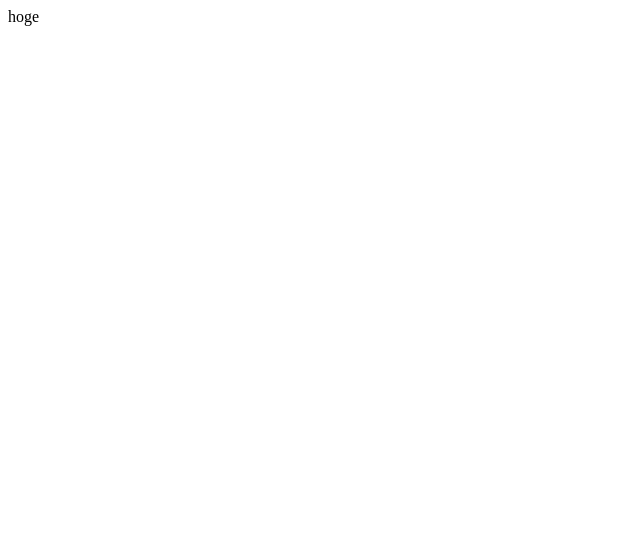
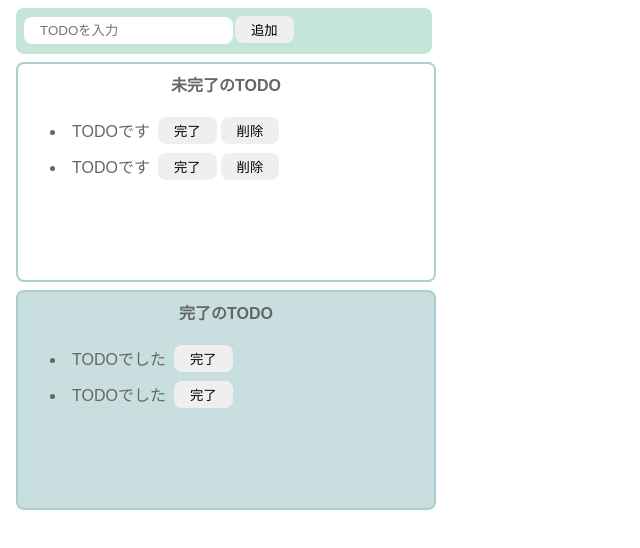
Before and after one commit to kai1277/todo_react, a React (Vite) app: page / in a window 1280 px wide. Shown: the top 548 px of the page, without its empty margins (0-640 px from the left). Built offline with nearby package versions, Linux system fonts and the light colour scheme.

Commit message:
cssを当てた

```diff
--- a/src/Todo.jsx
+++ b/src/Todo.jsx
@@ -1,6 +1,48 @@
-import { ColorfulMessage } from "./components/ColorfulMessage";
-import { useState, useEffect } from "react";
+import "./styles.css";
 
 export const Todo = () => {
-  return <div>hoge</div>;
+  return (
+    <div>
+      <div className="input-area">
+        <input placeholder="TODOを入力" />
+        <button>追加</button>
+      </div>
+      <div className="incomplete-area">
+        <p className="title">未完了のTODO</p>
+        <ul>
+          <li>
+            <div className="list-row">
+              <p className="todo-item">TODOです</p>
+              <button>完了</button>
+              <button>削除</button>
+            </div>
+          </li>
+          <li>
+            <div className="list-row">
+              <p className="todo-item">TODOです</p>
+              <button>完了</button>
+              <button>削除</button>
+            </div>
+          </li>
+        </ul>
+      </div>
+      <div className="complete-area">
+        <p className="title">完了のTODO</p>
+        <ul>
+          <li>
+            <div className="list-row">
+              <p className="todo-item">TODOでした</p>
+              <button>完了</button>
+            </div>
+          </li>
+          <li>
+            <div className="list-row">
+              <p className="todo-item">TODOでした</p>
+              <button>完了</button>
+            </div>
+          </li>
+        </ul>
+      </div>
+    </div>
+  );
 };
--- /dev/null
+++ b/src/styles.css
@@ -0,0 +1,66 @@
+body {
+  font-family: sans-serif;
+  color: #666;
+}
+
+input {
+  border-radius: 8px;
+  border: none;
+  padding: 6px 16px;
+}
+
+button {
+  border-radius: 8px;
+  border: none;
+  padding: 4px 16px;
+  margin: 0px 2px;
+}
+
+button:hover {
+  background-color: #79a8a9;
+  color: #fff;
+  cursor: pointer;
+}
+
+.input-area {
+  background-color: #c6e5d9;
+  width: 400px;
+  height: 30px;
+  padding: 8px;
+  margin: 8px;
+  border-radius: 8px;
+}
+
+.incomplete-area {
+  border: 2px solid #aacfd0;
+  width: 400px;
+  min-height: 200px;
+  padding: 8px;
+  margin: 8px;
+  border-radius: 8px;
+}
+
+.complete-area {
+  border: 2px solid #aacfd0;
+  width: 400px;
+  min-height: 200px;
+  padding: 8px;
+  margin: 8px;
+  border-radius: 8px;
+  background-color: #c9dede;
+}
+
+.title {
+  text-align: center;
+  margin-top: 0;
+  font-weight: bold;
+}
+
+.list-row {
+  display: flex;
+  align-items: center;
+}
+
+.todo-item {
+  margin: 6px;
+}
```
